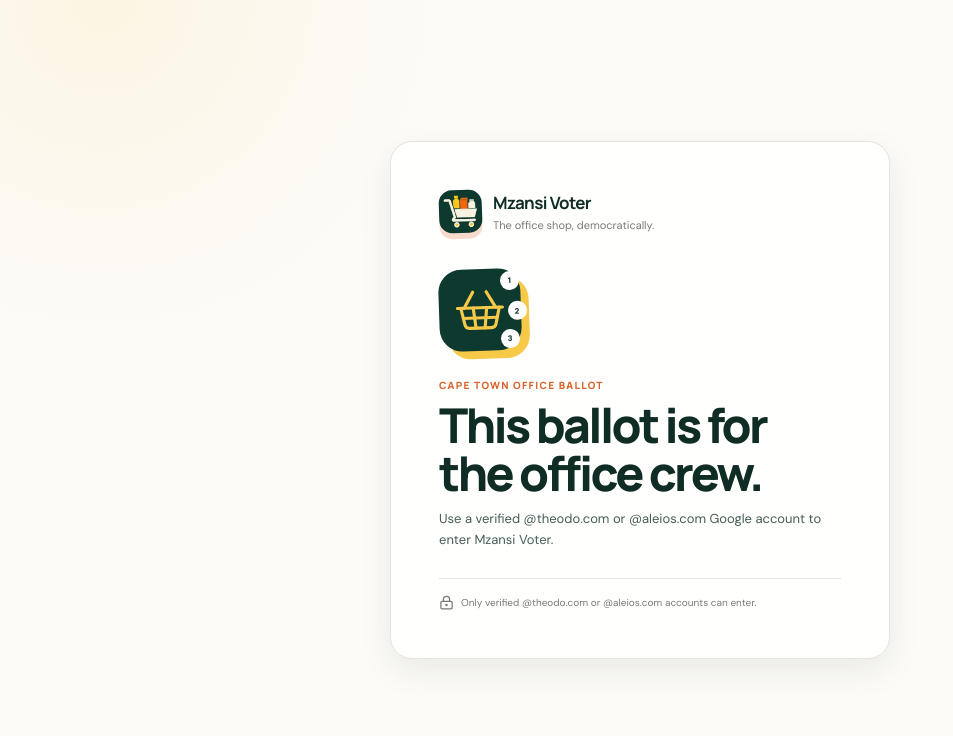
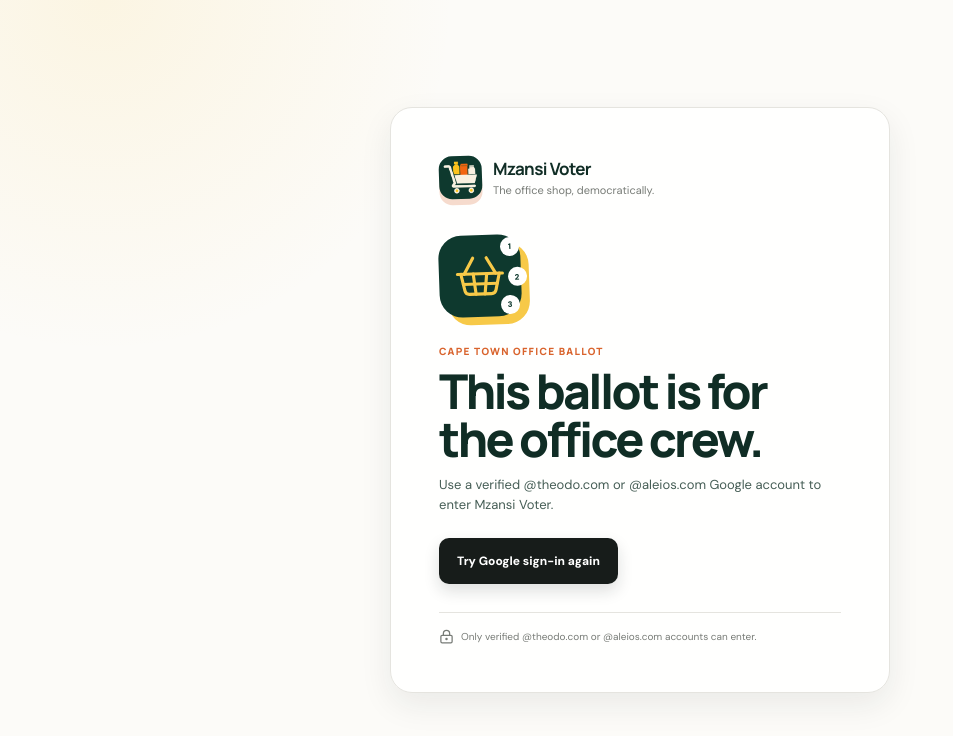
Before and after one commit to Theodo-UK/mzansi-voter, a Next.js app: page /auth/denied in a window 1280 px wide. Shown: the top 736 px of the page, without its empty margins (0-953 px from the left). Built offline with nearby package versions, Linux system fonts and the light colour scheme.

Commit message:
fix(auth): surface OAuth callback failures (#4)
Co-authored-by: Liam Hitchcock <liam.hitchcock+IVCE@ivcevidensia.com>

```diff
--- a/app/auth/callback/route.ts
+++ b/app/auth/callback/route.ts
@@ -1,6 +1,17 @@
 import { NextResponse, type NextRequest } from "next/server";
 import { getSupabaseConfig } from "@/lib/supabase/config";
 import { getSupabaseServerClient } from "@/lib/supabase/server";
+
+export const dynamic = "force-dynamic";
+
+function accessDeniedUrl(
+  requestUrl: string,
+  reason: "provider_error" | "missing_code" | "expired" | "exchange_failed",
+) {
+  const url = new URL("/auth/denied", requestUrl);
+  url.searchParams.set("reason", reason);
+  return url;
+}
 
 export async function GET(request: NextRequest) {
   if (!getSupabaseConfig()) {
@@ -10,17 +21,31 @@
     );
   }
 
-  const code = request.nextUrl.searchParams.get("code");
+  const callbackUrl = new URL(request.url);
+  const code = callbackUrl.searchParams.get("code");
 
   if (!code) {
-    return NextResponse.redirect(new URL("/auth/denied", request.url));
+    const reason = callbackUrl.searchParams.has("error")
+      ? "provider_error"
+      : "missing_code";
+    console.error("[auth/callback] OAuth callback did not include a code.", {
+      reason,
+    });
+    return NextResponse.redirect(accessDeniedUrl(request.url, reason));
   }
 
   const supabase = await getSupabaseServerClient();
   const { error } = await supabase.auth.exchangeCodeForSession(code);
 
   if (error) {
-    return NextResponse.redirect(new URL("/auth/denied", request.url));
+    const isExpiredFlow =
+      error.code === "pkce_code_verifier_not_found" ||
+      error.code?.startsWith("flow_state");
+    const reason = isExpiredFlow ? "expired" : "exchange_failed";
+    console.error("[auth/callback] OAuth code exchange failed.", {
+      code: error.code ?? "unknown",
+    });
+    return NextResponse.redirect(accessDeniedUrl(request.url, reason));
   }
 
   return NextResponse.redirect(new URL("/", request.url));
--- a/app/auth/denied/page.tsx
+++ b/app/auth/denied/page.tsx
@@ -1,10 +1,34 @@
 import { AuthScreen } from "@/app/components/AuthScreen";
 
-export default function AccessDeniedPage() {
+type AccessDeniedPageProps = {
+  searchParams: Promise<{ reason?: string }>;
+};
+
+const failureMessages: Record<string, string> = {
+  provider_error:
+    "Google did not complete sign-in. Try again or choose a different office account.",
+  missing_code:
+    "Your Google sign-in did not finish. Start a fresh sign-in and try again.",
+  expired:
+    "Your sign-in expired before it could finish. Start a fresh sign-in in this browser.",
+  exchange_failed:
+    "We could not finish your Google sign-in. Start a fresh sign-in and try again.",
+};
+
+export default async function AccessDeniedPage({
+  searchParams,
+}: AccessDeniedPageProps) {
+  const { reason } = await searchParams;
+  const failureMessage = reason ? failureMessages[reason] : undefined;
+
   return (
     <AuthScreen
-      state="denied"
-      message="Use a verified @theodo.com or @aleios.com Google account to enter Mzansi Voter."
+      state={failureMessage ? "error" : "denied"}
+      message={
+        failureMessage ??
+        "Use a verified @theodo.com or @aleios.com Google account to enter Mzansi Voter."
+      }
+      action={{ href: "/auth/login", label: "Try Google sign-in again" }}
     />
   );
 }
--- a/app/components/AuthScreen.tsx
+++ b/app/components/AuthScreen.tsx
@@ -6,9 +6,13 @@
 type AuthScreenProps = {
   state: "loading" | "denied" | "error";
   message?: string;
+  action?: {
+    href: string;
+    label: string;
+  };
 };
 
-export function AuthScreen({ state, message }: AuthScreenProps) {
+export function AuthScreen({ state, message, action }: AuthScreenProps) {
   const isLoading = state === "loading";
   const heading =
     state === "denied"
@@ -48,6 +52,12 @@
           </div>
         ) : null}
 
+        {action ? (
+          <Link className="button button--google" href={action.href}>
+            {action.label}
+          </Link>
+        ) : null}
+
         <div className="auth-security">
           <LockKeyhole aria-hidden="true" size={15} />
           Only verified @theodo.com or @aleios.com accounts can enter.
```
Also changed, not shown: 1 other file (tests, documents, lock files or other folders).
